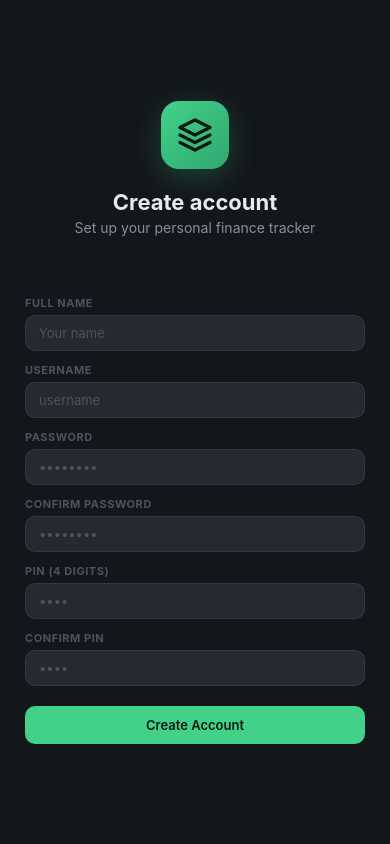
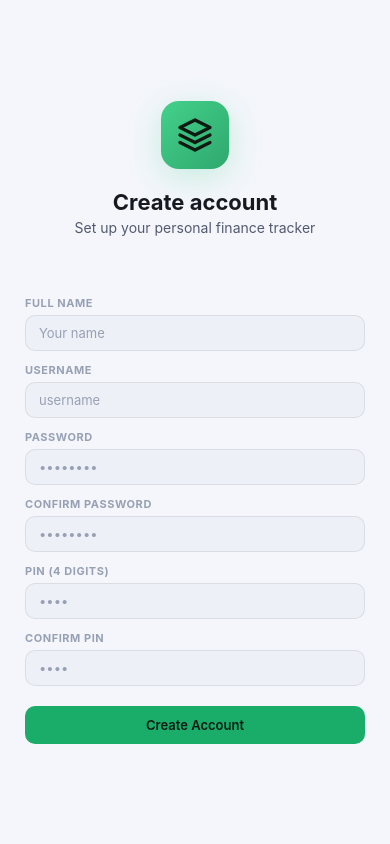
Before and after one commit to mahd0x8/Fintrack, a Flask app: page / in a window 390 px wide. Run offline with Flask 3, Linux system fonts and the light colour scheme.

Commit message:
Add light theme styles to index.html; implement responsive design adjustments for light mode and enhance UI elements with improved color variables and box shadows.

```diff
--- a/templates/index.html
+++ b/templates/index.html
@@ -27,6 +27,57 @@
   --purple: #8b7cf6;
   --orange: #f0a050;
 }
+
+/* ── Light theme ── */
+html[data-theme="light"] {
+  --bg: #f4f6fb;
+  --bg2: #ffffff;
+  --bg3: #edf0f7;
+  --bg4: #e2e6f0;
+  --text: #16191f;
+  --text2: #525a6e;
+  --text3: #98a0b4;
+  --border: rgba(0,0,0,0.08);
+  --border2: rgba(0,0,0,0.14);
+  --green: #1aad6a;
+  --red: #d94040;
+  --cyan: #2896cc;
+  --purple: #6b5cf0;
+  --orange: #d97706;
+}
+html[data-theme="light"] .sidebar { box-shadow: 2px 0 12px rgba(0,0,0,0.06); }
+html[data-theme="light"] .topbar  { box-shadow: 0 1px 8px rgba(0,0,0,0.06); }
+html[data-theme="light"] .metric-card { box-shadow: 0 1px 4px rgba(0,0,0,0.05); }
+html[data-theme="light"] .card    { box-shadow: 0 1px 4px rgba(0,0,0,0.05); }
+html[data-theme="light"] .modal   { box-shadow: 0 20px 60px rgba(0,0,0,0.15); }
+html[data-theme="light"] .tx-row:hover { background: rgba(0,0,0,0.025); }
+html[data-theme="light"] .sidebar .nav button:hover:not(.active) { background: rgba(0,0,0,0.04); }
+html[data-theme="light"] .nav button:hover:not(.active) { background: rgba(0,0,0,0.03); }
+
+/* ── Auto: follow system ── */
+@media(prefers-color-scheme:light){
+  html:not([data-theme="dark"]) {
+    --bg: #f4f6fb;
+    --bg2: #ffffff;
+    --bg3: #edf0f7;
+    --bg4: #e2e6f0;
+    --text: #16191f;
+    --text2: #525a6e;
+    --text3: #98a0b4;
+    --border: rgba(0,0,0,0.08);
+    --border2: rgba(0,0,0,0.14);
+    --green: #1aad6a;
+    --red: #d94040;
+    --cyan: #2896cc;
+    --purple: #6b5cf0;
+    --orange: #d97706;
+  }
+  html:not([data-theme="dark"]) .sidebar { box-shadow: 2px 0 12px rgba(0,0,0,0.06); }
+  html:not([data-theme="dark"]) .topbar  { box-shadow: 0 1px 8px rgba(0,0,0,0.06); }
+  html:not([data-theme="dark"]) .metric-card { box-shadow: 0 1px 4px rgba(0,0,0,0.05); }
+  html:not([data-theme="dark"]) .card    { box-shadow: 0 1px 4px rgba(0,0,0,0.05); }
+  html:not([data-theme="dark"]) .tx-row:hover { background: rgba(0,0,0,0.025); }
+}
 *{box-sizing:border-box;margin:0;padding:0}
 body{font-family:-apple-system,BlinkMacSystemFont,'Segoe UI',Roboto,sans-serif;background:var(--bg);color:var(--text);min-height:100vh}
 a{color:inherit;text-decoration:none}
@@ -43,7 +94,7 @@ input,select,textarea{
 }
 input:focus,select:focus,textarea:focus{border-color:var(--green)}
 input::placeholder{color:var(--text3)}
-select option{background:#252930}
+select option{background:var(--bg3);color:var(--text)}
 button{cursor:pointer}
 
 .app{max-width:860px;margin:0 auto;padding:1.25rem 1rem}
@@ -1277,6 +1328,7 @@ async function onThemeChange(theme){
   });
   await saveSettingsToDB();
   showToast(`Theme set to ${theme}`);
+  loadOverview();
 }
 
 // ── Categories ────────────────────────────────────────────────────────────
@@ -1477,8 +1529,11 @@ async function loadOverview(){
   afb.textContent = fmt(d.after_full_budget);
   afb.className = 'metric-card-value ' + (d.after_full_budget >= 0 ? 'green' : 'red');
 
-  const gridColor = 'rgba(255,255,255,0.06)';
-  const tickColor = '#4e5360';
+  const isDark = document.documentElement.getAttribute('data-theme') === 'dark' ||
+                 (document.documentElement.getAttribute('data-theme') !== 'light' &&
+                  matchMedia('(prefers-color-scheme:dark)').matches);
+  const gridColor = isDark ? 'rgba(255,255,255,0.06)' : 'rgba(0,0,0,0.06)';
+  const tickColor = isDark ? '#4e5360' : '#98a0b4';
 
   // Draw sparklines
   const cfData = d.cash_flow || [];
```
